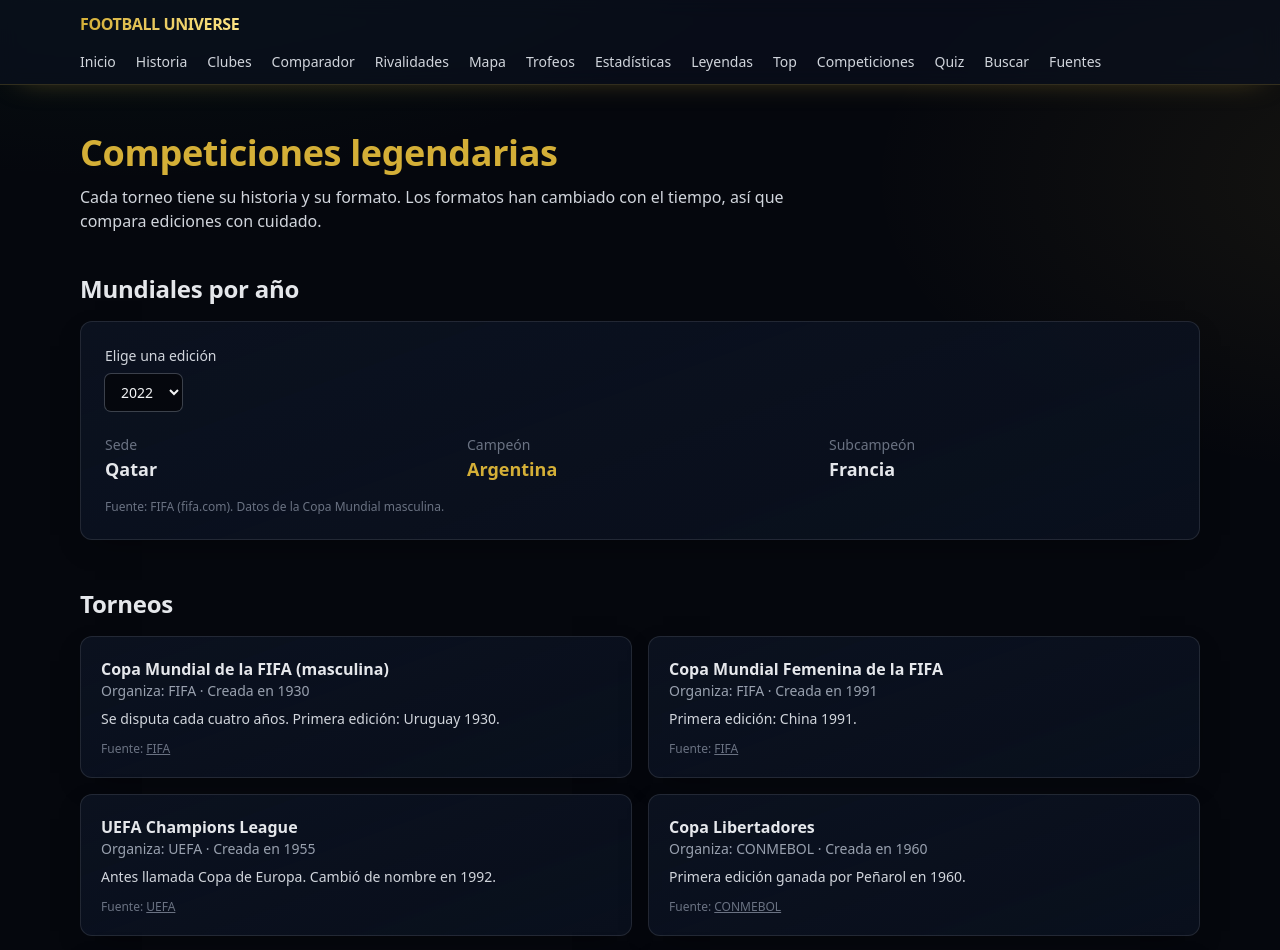
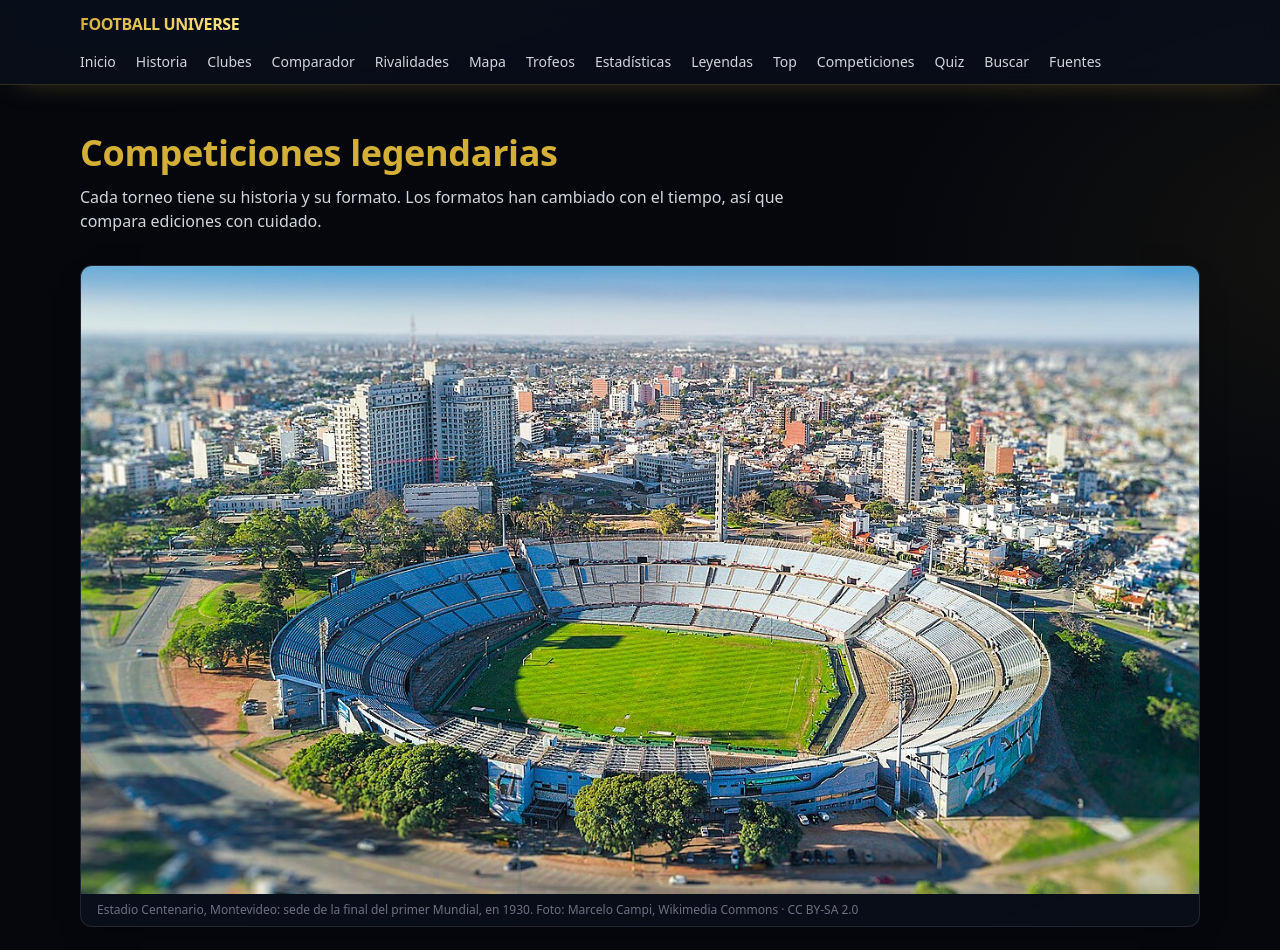
Before and after one commit to EmilioBaena2005/football-universe, a Next.js app: page /competiciones in a window 1280 px wide. Shown: the top 950 px of the page. Built offline with nearby package versions, Linux system fonts and the light colour scheme.

Commit message:
Foto con licencia CC BY-SA 2.0 del Estadio Centenario en competiciones

```diff
--- a/app/competiciones/page.tsx
+++ b/app/competiciones/page.tsx
@@ -10,6 +10,13 @@ export default function CompeticionesPage() {
       <p className="mt-3 max-w-3xl text-gray-300">
         Cada torneo tiene su historia y su formato. Los formatos han cambiado con el tiempo, así que compara ediciones con cuidado.
       </p>
+
+      <figure className="mt-8 overflow-hidden rounded-xl border border-white/10">
+        <img src="../fotos/estadio-centenario.jpg" alt="Vista aérea del Estadio Centenario de Montevideo" className="h-auto w-full object-cover" />
+        <figcaption className="px-4 py-2 text-xs text-gray-500">
+          Estadio Centenario, Montevideo: sede de la final del primer Mundial, en 1930. Foto: Marcelo Campi, Wikimedia Commons · CC BY-SA 2.0
+        </figcaption>
+      </figure>
 
       <h2 className="mt-10 text-2xl font-bold">Mundiales por año</h2>
       <div className="mt-4">
```
Also changed, not shown: public/fotos/estadio-centenario.jpg (added).
